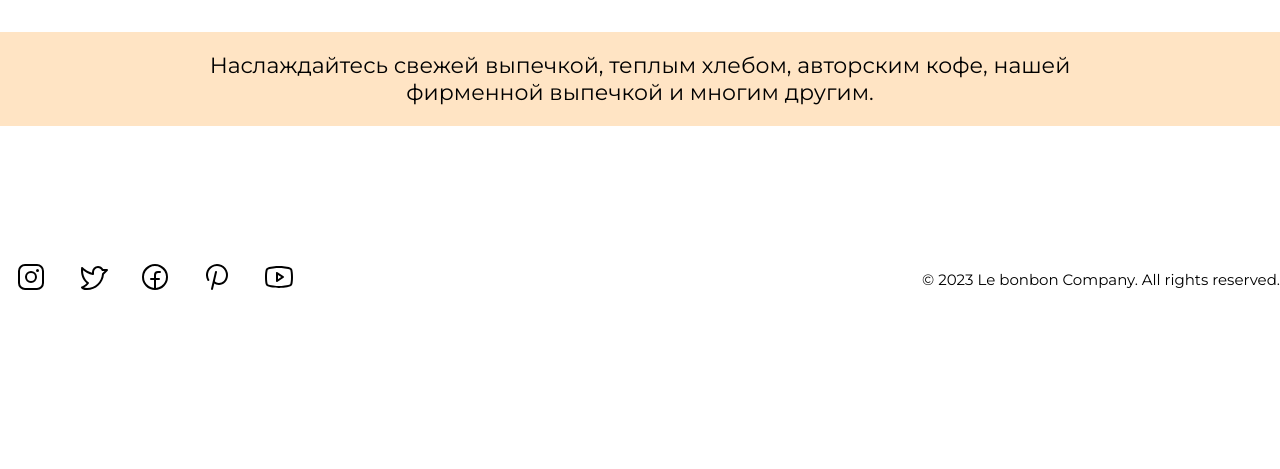
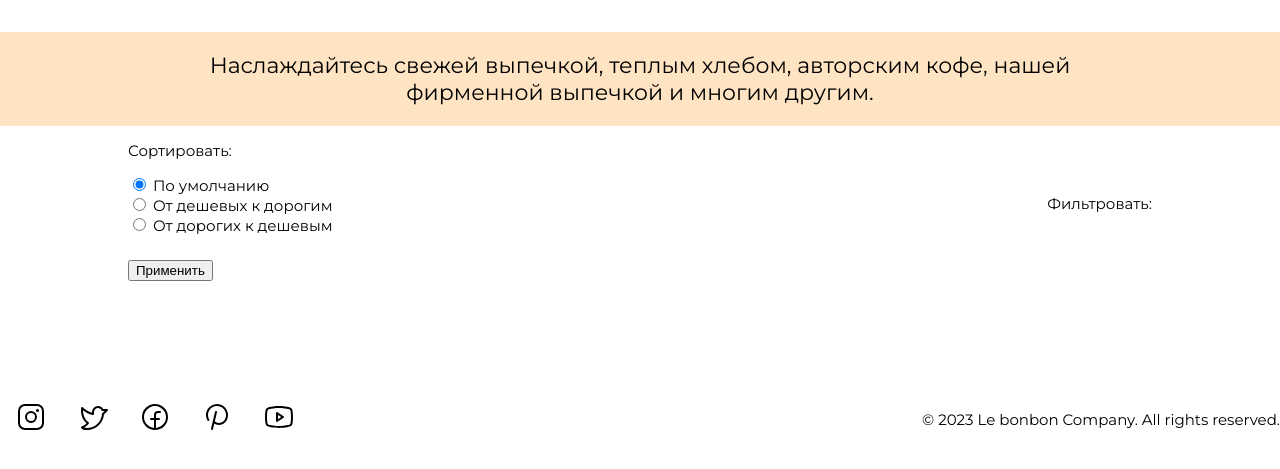
Before and after one commit to annko8/django_bakery_website, a Django app: template products/templates/products/menu.html in a window 1280 px wide. Shown: the part 48-517 px from the top of the page. Run offline with Django 4.2, Linux system fonts and the light colour scheme; the template is opened without the code that fills it, so the values that code supplies are empty; parts of the project's set-up code (start-up, migrations or seed data) failed here and were passed over.

Commit message:
sort products by price

```diff
--- a/main/static/main/css/index.css
+++ b/main/static/main/css/index.css
@@ -391,27 +391,29 @@ h1 {
 .products_block {
     margin-left: 10%;
     margin-right: 10%;
+    padding-top: 35px;
 }
 
 .choise {
-    display: flex;
-    justify-content: space-between;
+    /*display: flex;
+    justify-content: space-between;*/
     margin-left: 10%;
     margin-right: 10%;
     padding: 0;
-    margin-top: 25px;
-    margin-bottom: 25px;
+    text-align: right;
+    /*margin-top: 25px;
+    margin-bottom: 25px;*/
 }
 
 .choise a {
     text-decoration: none;
-    text-align: center;
-    line-height: 40px;
+    /*text-align: center;
+    line-height: 40px;*/
 }
 
 .choise li {
     list-style: none;
-    margin: 0 15px;
+    text-align: right;
 }
 
 /* product */
@@ -432,3 +434,20 @@ h1 {
 .product_image {
     margin-bottom: 10px;
 }
+
+.dropdown {
+    margin-left: 10%;
+    margin-right: 10%;
+
+}
+
+.accept_button {
+    margin-top: 25px;
+}
+
+.sort {
+    display: flex;
+    flex-flow: row nowrap;
+    justify-content: space-between;
+    align-items: center;
+}
--- a/products/templates/products/menu.html
+++ b/products/templates/products/menu.html
@@ -13,11 +13,46 @@
 <div class="menu_block">
     <div class="hello_words">Наслаждайтесь свежей выпечкой, теплым хлебом, авторским кофе, нашей фирменной выпечкой и многим другим.</div>
 
-    <ul class="choise">
-        {% for category in categories %}
-        <li><a href="{% url "products:menu" category.slug %}">{{category.name}}</a></li>
-        {% endfor %}
-    </ul>
+    <div class="sort">
+
+        <!-- Форма фильтров -->
+        <div class="dropdown mb-2">
+            <form action="{% url "products:menu" slug_url %}" method="get" class="dropdown-menu bg-dark" data-bs-theme="dark">
+                <p class="text-white mx-3 mt-3">Сортировать:</p>
+                <div class="form-check text-white mx-3">
+                    <input class="form-check-input" type="radio" name="order_by" id="flexRadioDefault1" value="default" checked>
+                    <label class="form-check-label" for="flexRadioDefault1">
+                        По умолчанию
+                    </label>
+                </div>
+                <div class="form-check text-white mx-3">
+                    <input class="form-check-input" type="radio" name="order_by" id="flexRadioDefault2" value="price">
+                    <label class="form-check-label" for="flexRadioDefault2">
+                        От дешевых к дорогим
+                    </label>
+                </div>
+                <div class="form-check text-white mx-3">
+                    <input class="form-check-input" type="radio" name="order_by" id="flexRadioDefault3" value="-price">
+                    <label class="form-check-label" for="flexRadioDefault3">
+                        От дорогих к дешевым
+                    </label>
+                </div>
+                <button type="submit" class="accept_button">Применить</button>
+            </form>
+        </div>
+
+
+        <ul class="choise">
+            <p>Фильтровать:</p>
+            {% for category in categories %}
+            <li><a href="{% url "products:menu" category.slug %}">{{category.name}}</a></li>
+            {% endfor %}
+        </ul>
+
+
+
+    </div>
+
 
     <div class="products_block">
         <div class="row">
--- a/products/views.py
+++ b/products/views.py
@@ -4,6 +4,7 @@ from products.models import Categories, Products
 
 
 def menu(request, category_slug):
+    order_by = request.GET.get("order_by", None)
 
     if category_slug == "all":
         products = Products.objects.all()
@@ -12,12 +13,16 @@ def menu(request, category_slug):
             Products.objects.filter(category__slug=category_slug)
         )
 
+    if order_by and order_by != "default":
+        products = products.order_by(order_by)
+
     categories = Categories.objects.all()
 
     context = {
         "title": "Menu",
         "products": products,
         "categories": categories,
+        "slug_url": category_slug,
     }
     return render(request, "products/menu.html", context)
 
```
